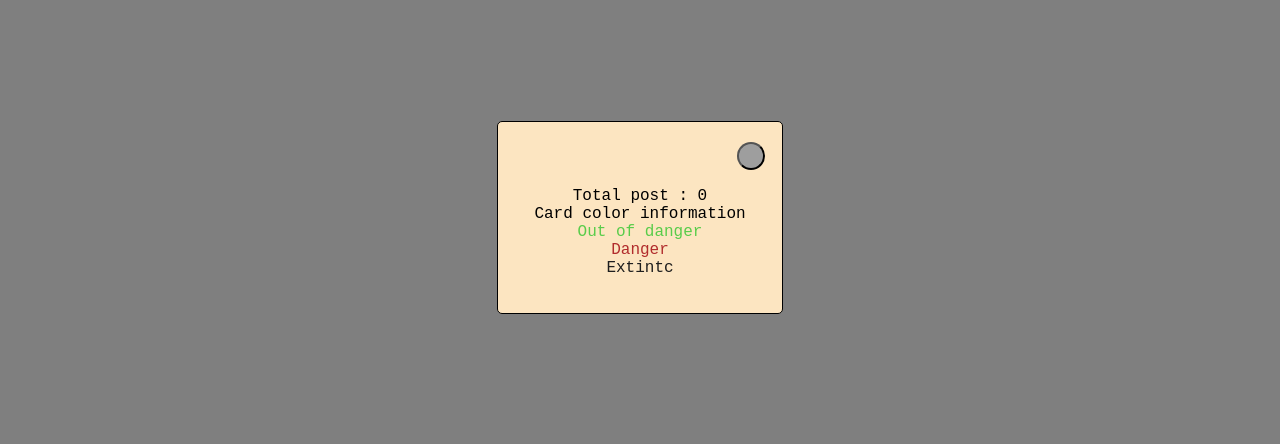
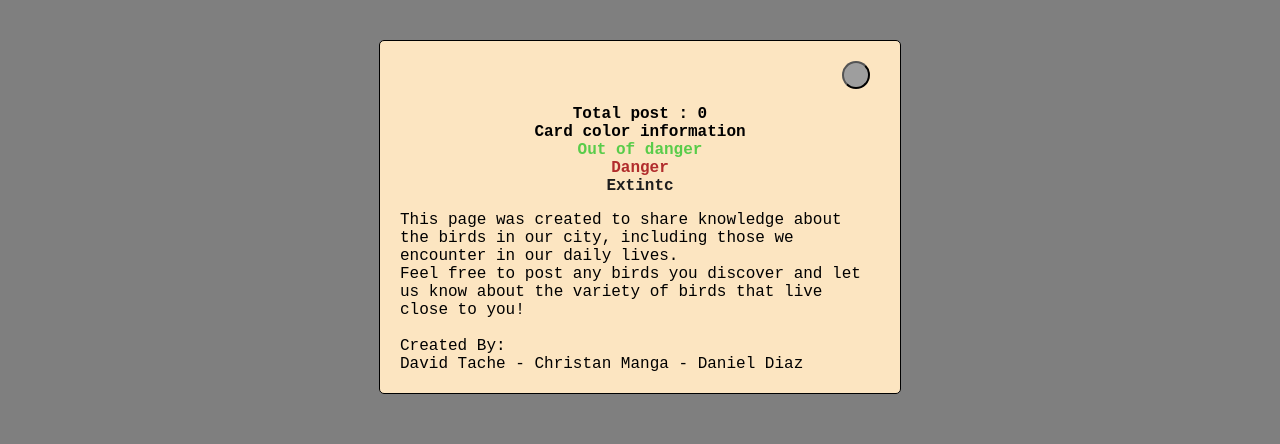
Before and after one commit to ChristianMA19/BirdBlogUN, a React (Vite) app: page / in a window 1280 px wide. Both pictures are taken after a click on the button 1244 px from the left and 764 px from the top of the page. Shown: the part 183-627 px from the top of the page. Built offline with nearby package versions, Linux system fonts and the light colour scheme; no server answers; grey boxes are pictures that could not be loaded; a web font is replaced by a local one.

Commit message:
info change

```diff
--- a/src/components/info/Info.jsx
+++ b/src/components/info/Info.jsx
@@ -7,8 +7,7 @@ const Info = ({ onClose, data }) => {
   return (
     <div className={styles.info_overlay}>
       <div className={styles.info_content}>
-          <button className={styles.close_button} onClick={onClose}>
-          </button>
+        <button className={styles.close_button} onClick={onClose}></button>
         <div className={styles.information}>
           Total post : {data.length}
           <br />
@@ -19,6 +18,18 @@ const Info = ({ onClose, data }) => {
             <span className={styles.dangerLevel2}>Extintc</span>
           </div>
         </div>
+        <div className={styles.about}>
+          This page was created to share knowledge about the birds in our city,
+          including those we encounter in our daily lives.
+          <br />
+          Feel free to post any birds you discover and let us know about the
+          variety of birds that live close to you!
+          <br />
+          <br />
+          Created By:
+          <br />
+          David Tache - Christan Manga - Daniel Diaz
+        </div>
       </div>
     </div>
   );
--- a/src/components/info/Info.module.css
+++ b/src/components/info/Info.module.css
@@ -9,20 +9,22 @@
   justify-content: center;
   align-items: center;
 }
-
 .info_content {
-  background: #FCE5C1;
+  background: #fce5c1;
   background-size: cover;
   border: black solid 0.12rem;
   padding: 20px;
   border-radius: 5px;
+  display: flex;
+  flex-direction: column;
+  align-items: center;
+
+  width: 30rem;
 }
-
-.close-button {
-  position: absolute;
-  top: 10px;
-  right: 10px;
-  cursor: pointer;
+.about {
+  font-family: "Courier New", Courier, monospace;
+  display: flex;
+  justify-content: center;
 }
 .information {
   font-family: "Courier New", Courier, monospace;
@@ -32,6 +34,7 @@
   flex-direction: column;
   padding: 1rem;
   border-radius: 1rem;
+  font-weight: bold;
 }
 .colorinfo {
   display: flex;
@@ -39,7 +42,7 @@
   align-items: center;
 }
 .dangerLevel0 {
-  color: rgb(89, 204, 74);;
+  color: rgb(89, 204, 74);
 }
 .dangerLevel1 {
   color: rgb(177, 44, 44);
@@ -54,7 +57,7 @@
   background-image: url("https://cdn.discordapp.com/attachments/746881770762534912/1223450124806787252/boton-eliminar.png?ex=6619e5b8&is=660770b8&hm=9b2e1db7bc08fb56349b0e6f95ec3018e565b1814bda4c57b9e459aca7f6892a&");
   background-size: cover;
   top: 0;
-  left: 90%;
+  left: 45%;
   cursor: pointer;
   border-radius: 1.5rem;
 }
```
Also changed, not shown: src/App.module.css (line endings or trailing spaces).
